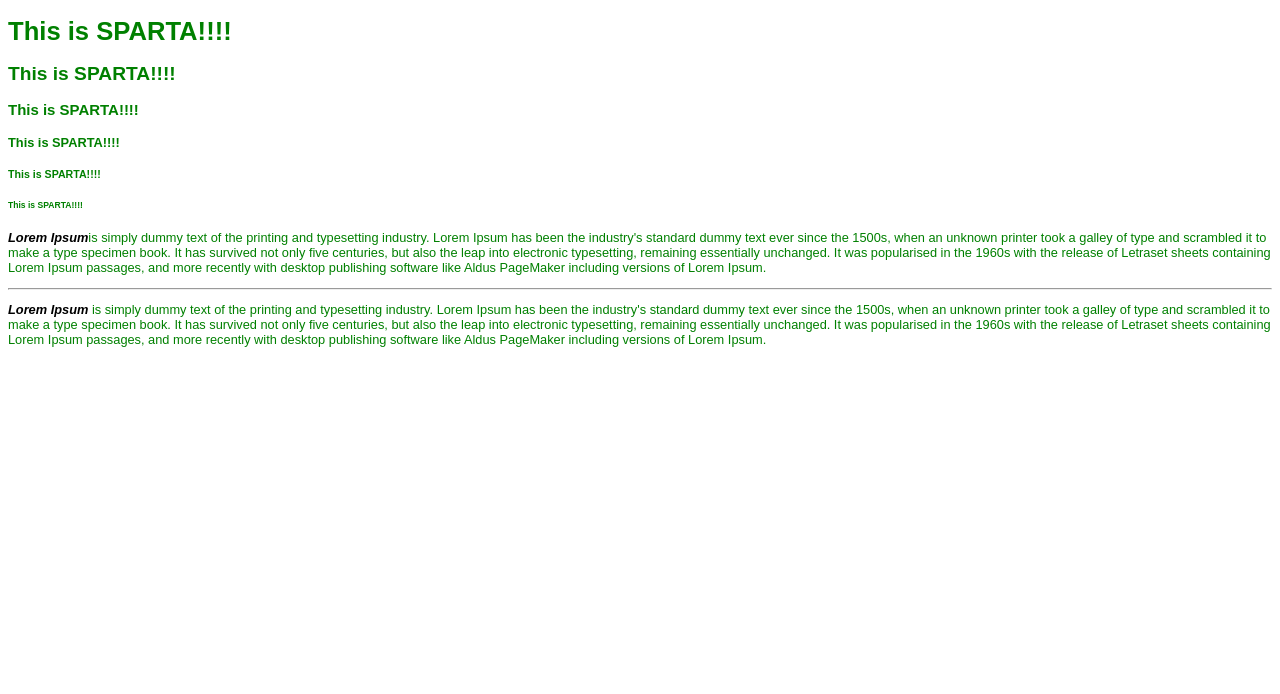
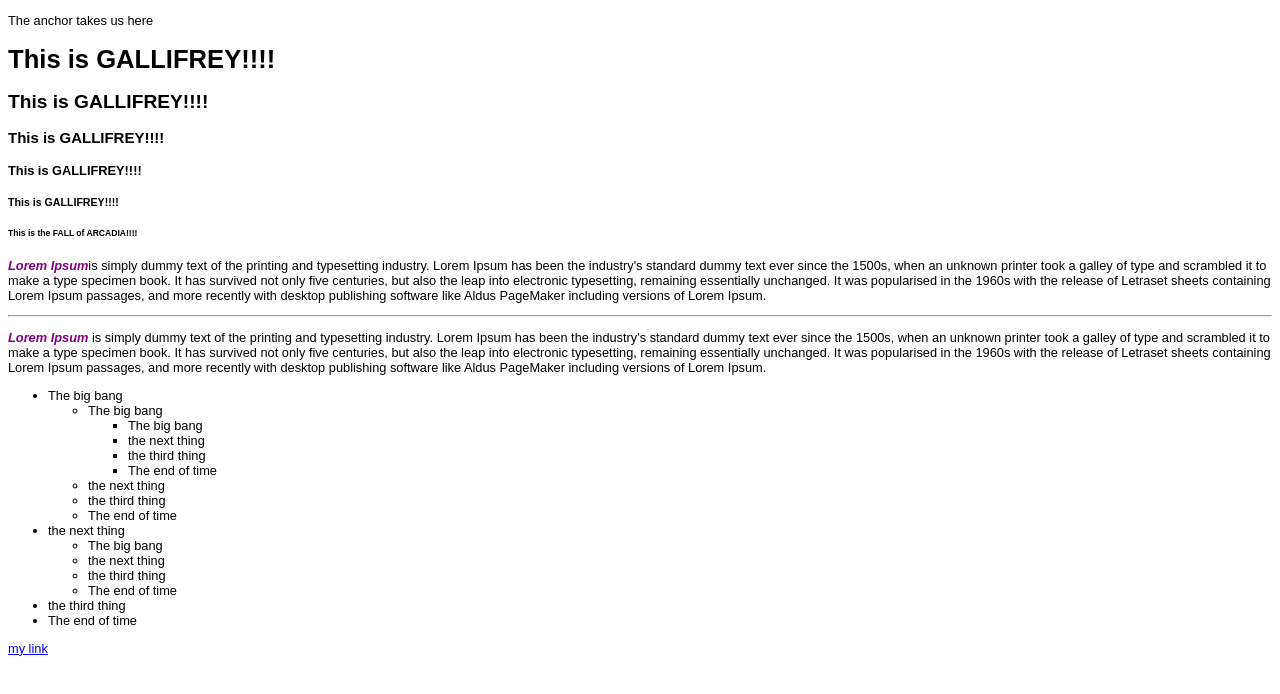
Before and after one commit to MLegacy/codingclass, a plain HTML site: page index.html in a window 1280 px wide. Shown: the top 694 px of the page. Drawn offline with Linux system fonts and the light colour scheme.

Commit message:
hardest day with the mouse

```diff
--- a/index.html
+++ b/index.html
@@ -5,27 +5,60 @@
 		<title></title>
 		<link rel="stylesheet" type="text/css" href="main.css" />
 	</head>
+    <p id="Gallifrey">The anchor takes us here</p>
 	<body>
         <h1>
-           This is SPARTA!!!!
+           This is GALLIFREY!!!!
         </h1>
          <h2>
-           This is SPARTA!!!!
+           This is GALLIFREY!!!!
         </h2> <h3>
-           This is SPARTA!!!!
+           This is GALLIFREY!!!!
         </h3> <h4>
-           This is SPARTA!!!!
+           This is GALLIFREY!!!!
         </h4> <h5>
-           This is SPARTA!!!!
+           This is GALLIFREY!!!!
         </h5> <h6>
-           This is SPARTA!!!!
+           This is the FALL of ARCADIA!!!!
         </h6>
-	<p>
-        <strong><em>Lorem Ipsum</em></strong>is simply dummy text of the printing and typesetting industry. Lorem Ipsum has been the industry's standard dummy text ever since the 1500s, when an unknown printer took a galley of type and scrambled it to make a type specimen book. It has survived not only five centuries, but also the leap into electronic typesetting, remaining essentially unchanged. It was popularised in the 1960s with the release of Letraset sheets containing Lorem Ipsum passages, and more recently with desktop publishing software like Aldus PageMaker including versions of Lorem Ipsum.
+
+
+
+       <p> <strong><em>Lorem Ipsum</em></strong>is simply dummy text of the printing and typesetting industry. Lorem Ipsum has been the industry's standard dummy text ever since the 1500s, when an unknown printer took a galley of type and scrambled it to make a type specimen book. It has survived not only five centuries, but also the leap into electronic typesetting, remaining essentially unchanged. It was popularised in the 1960s with the release of Letraset sheets containing Lorem Ipsum passages, and more recently with desktop publishing software like Aldus PageMaker including versions of Lorem Ipsum.
         </p>
         <hr>
         <p>
            <strong><em> Lorem Ipsum</em></strong> is simply dummy text of the printing and typesetting industry. Lorem Ipsum has been the industry's standard dummy text ever since the 1500s, when an unknown printer took a galley of type and scrambled it to make a type specimen book. It has survived not only five centuries, but also the leap into electronic typesetting, remaining essentially unchanged. It was popularised in the 1960s with the release of Letraset sheets containing Lorem Ipsum passages, and more recently with desktop publishing software like Aldus PageMaker including versions of Lorem Ipsum.
         </p>
+            <ul>
+            <li>The big bang</li>
+                    <ul>
+            <li>The big bang</li>
+                            <ul>
+            <li>The big bang</li>
+            <li>the next thing</li>
+            <li>the third thing</li>
+            <li>The end of time</li>
+        </ul>
+            <li>the next thing</li>
+            <li>the third thing</li>
+            <li>The end of time</li>
+        </ul>
+            <li>the next thing</li>
+                    <ul>
+            <li>The big bang</li>
+            <li>the next thing</li>
+            <li>the third thing</li>
+            <li>The end of time</li>
+        </ul>
+            <li>the third thing</li>
+            <li>The end of time</li>
+        </ul>
+        <a href="#Gallifey">my link</a>
+     <br><br> <br><br> <br><br> <br><br> <br><br> <br><br> <br><br> <br><br> <br><br> <br><br> <br><br> <br><br>
+     <br><br> <br><br> <br><br> <br><br> <br><br> <br><br> <br><br> <br><br> <br><br> <br><br> <br><br> <br><br>
+     <br><br> <br><br> <br><br> <br><br> <br><br> <br><br> <br><br> <br><br> <br><br> <br><br> <br><br> <br><br>
+
+
 	</body>
 </html>
--- a/main.css
+++ b/main.css
@@ -1,11 +1,11 @@
 body {
 	font-size: 0.8em;
 	font-family: arial, sans-serif;
-    color: green;
+    color: black;
 
 }
 Strong{
-color:black;
+color:purple;
 
 
 }
```
